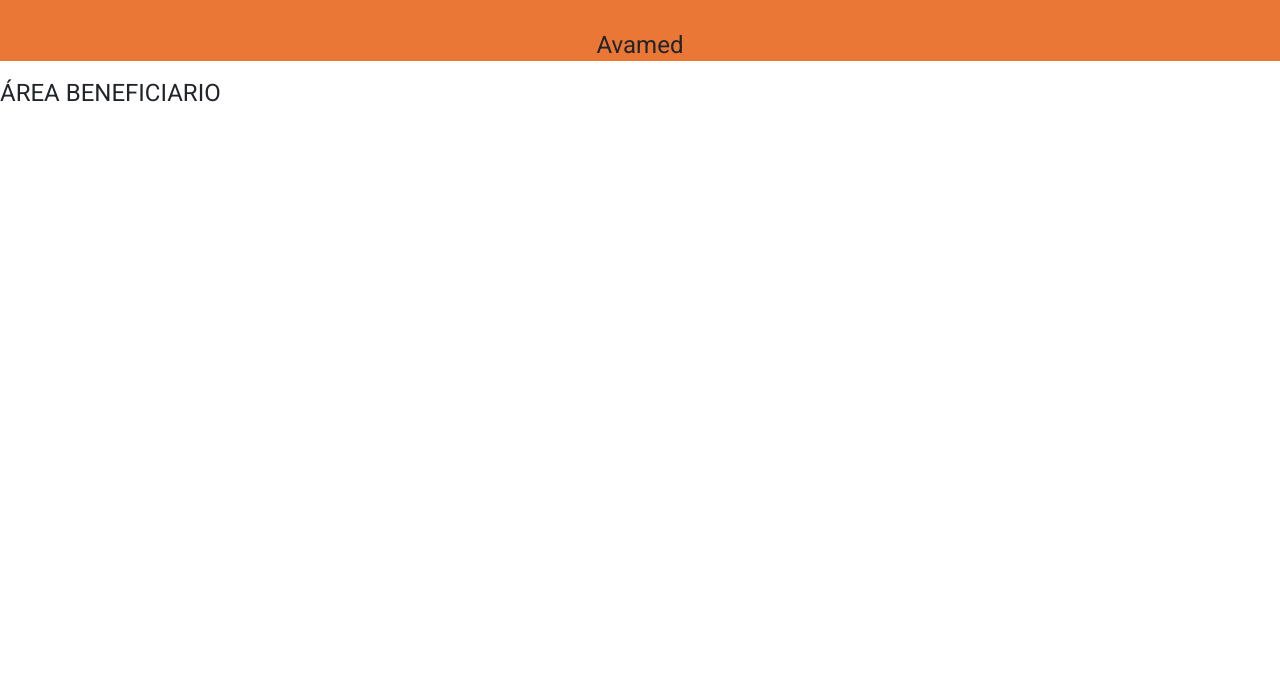
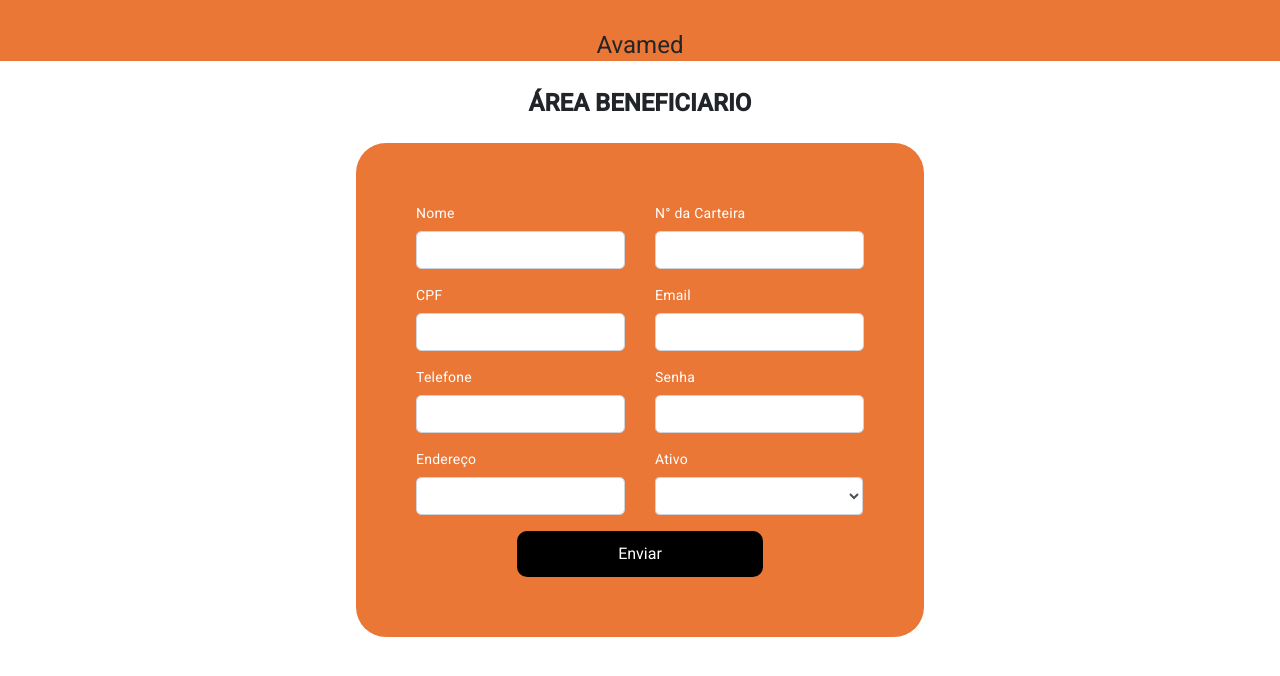
Before and after one commit to monteirocamis/avamed, an Angular app in the folder front-avamed/: page /beneficiario in a window 1280 px wide. Shown: the top 676 px of the page. Built offline with nearby package versions, Linux system fonts and the light colour scheme.

Commit message:
:art: tela beneficiarios

```diff
--- a/front-avamed/src/app/app.component.css
+++ b/front-avamed/src/app/app.component.css
@@ -2,3 +2,7 @@
   margin: 0;
   padding: 0;
 }
+.bg-warning{
+
+  background-color: #EB7736 !important;
+}
--- a/front-avamed/src/app/beneficiarios/beneficiarios.component.css
+++ b/front-avamed/src/app/beneficiarios/beneficiarios.component.css
@@ -0,0 +1,43 @@
+.beneficiario{
+  display: flex;
+  justify-content: center;
+  flex-direction: column;
+  align-items: center;
+}
+
+form{
+  display: flex;
+  justify-content: center;
+  flex-direction: column;
+
+  padding: 60px;
+  margin: 1em;
+  border-radius: 30px;
+}
+
+input{
+  border-radius: 5px;
+
+}
+
+.bg-avamed{
+
+  background-color: #EB7736 !important;
+  color: white;
+}
+
+select{
+/* padding:10px 100px; */
+width: 208px;
+}
+.btn-form{
+  padding: 10px 100px;
+  border-radius: 10px;
+  background-color: black;
+  color: white;
+}
+
+.titulo-page{
+ font-weight: bold;
+ margin: 10px;
+}
--- a/front-avamed/src/app/beneficiarios/beneficiarios.component.html
+++ b/front-avamed/src/app/beneficiarios/beneficiarios.component.html
@@ -1,3 +1,70 @@
-<h1 class="">
-ÁREA BENEFICIARIO
-</h1>
+<div class="beneficiario">
+
+  <h1 class="titulo-page">
+    ÁREA BENEFICIARIO
+  </h1>
+
+  <form class="form bg-avamed">
+    <div class="row">
+      <div class="col mb-3">
+        <label for="nome" class="form-label">Nome </label>
+        <input type="nome" class="form-control" id="nome" aria-describedby="nome">
+     </div>
+
+
+     <div class="col mb-3">
+      <label for="carteira" class="form-label">N° da Carteira </label>
+      <input type="carteira" class="form-control" id="carteira" aria-describedby="carteira">
+   </div>
+    </div>
+
+    <div class="row">
+      <div class="col mb-3">
+        <label for="cpf" class="form-label">CPF </label>
+        <input type="cpf" class="form-control" id="cpf" aria-describedby="cpf">
+     </div>
+     <div class="col mb-3">
+      <label for="email" class="form-label">Email </label>
+      <input type="email" class="form-control" id="email" aria-describedby="email">
+   </div>
+    </div>
+
+
+    <div class="row">
+      <div class="col mb-3">
+        <label for="telefone" class="form-label"> Telefone </label>
+        <input type="telefone" class="form-control" id="telefone" aria-describedby="telefone">
+     </div>
+     <div class="col mb-3">
+      <label for="senha" class="form-label"> Senha  </label>
+      <input type="senha" class="form-control" id="senha" aria-describedby="senha">
+   </div>
+    </div>
+
+    <div class="row">
+      <div class="col-6 mb-3">
+        <label for="endereco" class="form-label">Endereço  </label>
+        <input type="endereco" class="form-control" id="endereco" aria-describedby="endereco">
+     </div>
+
+     <fieldset >
+      <!-- <legend>Ativo </legend> -->
+      <div class="col">
+        <label for="disabledSelect" class="form-label"> Ativo </label>
+        <select id="" class="form-control col">
+          <option> </option>
+          <option>Sim </option>
+          <option>Não </option>
+        </select>
+      </div>
+    </fieldset>
+      </div>
+
+      <div class="d-grid gap-2 mx-auto">
+        <button class="btn btn-form" type="button">
+          Enviar
+        </button>
+        </div>
+
+  </form>
+</div>
```
